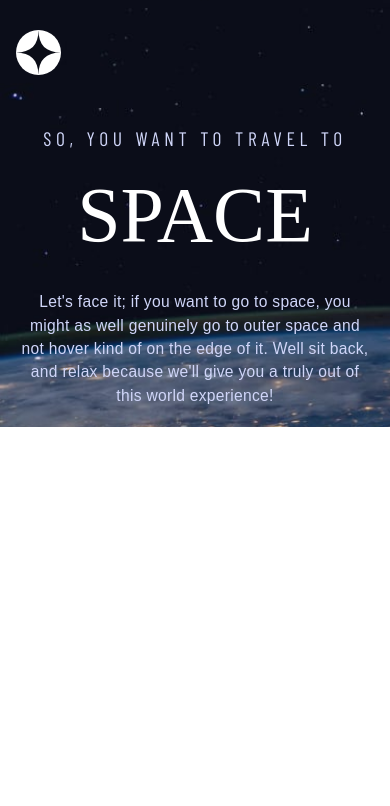
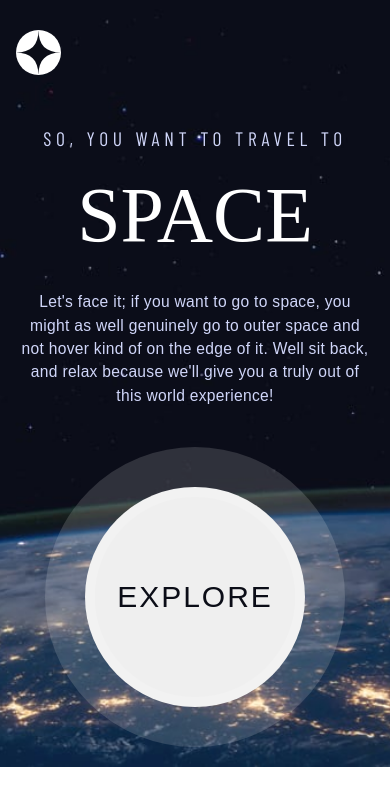
Before and after one commit to paulinagadea/Space-Travel-Page, a React (Create React App) app: page / in a window 390 px wide. In both pictures the pointer is over the button "EXPLORE". Shown: the top 806 px of the page. Built offline with nearby package versions, Linux system fonts and the light colour scheme; the HTML template or start-up script is replaced by a standard one; a web font is replaced by a local one.

Commit message:
testing mobile home 12

```diff
--- a/src/components/home/Home.module.css
+++ b/src/components/home/Home.module.css
@@ -164,10 +164,10 @@
     .button {
         height: 220px;
         width: 220px;
-        margin: 0;
+        margin: 60px;
     }
 
-    .button:hover {
-        display: none;
+    .button:hover::after {
+        border: 50px solid hsla(0, 0%, 100%, 0.15);
     }
 }
```
